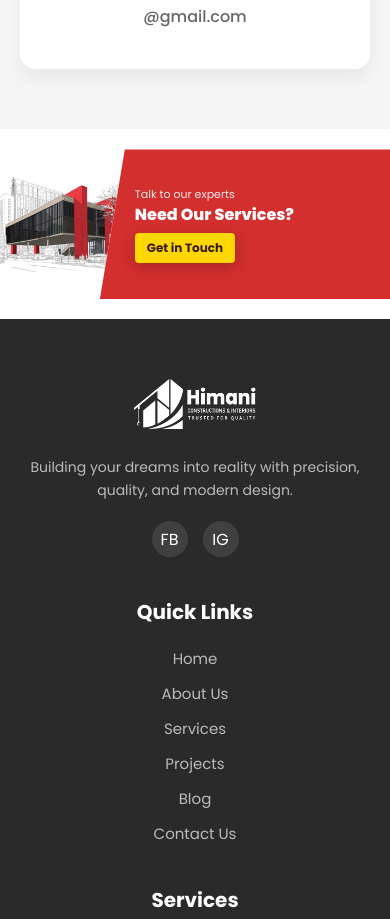
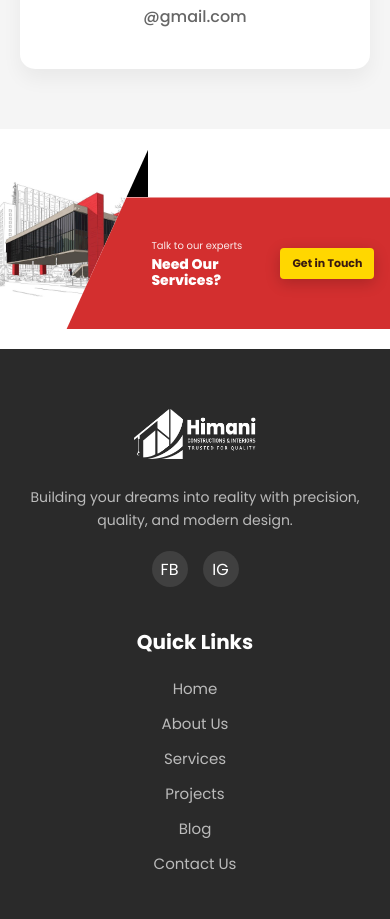
Before and after one commit to shwethainitiative-source/Himani-Construction, a React (Vite) app: page / in a window 390 px wide. Shown: the part 4980-5899 px from the top of the page. Built offline with nearby package versions, Linux system fonts and the light colour scheme; no server answers; the database is empty.

Commit message:
style: exactly scale desktop CTABanner layout onto mobile including horizontal row align and black corner

```diff
--- a/src/components/CTABanner.css
+++ b/src/components/CTABanner.css
@@ -85,36 +85,44 @@
   .cta-banner {
     display: flex;
     flex-direction: row;
+    align-items: flex-end; /* Align bottom flush like desktop */
     padding: 30px 0;
-    align-items: center;
+    position: relative;
     background-color: transparent;
   }
 
   .cta-image-wrapper {
     flex: 0 0 38%;
     height: 180px;
-    clip-path: polygon(0 0, 100% 0, calc(100% - 35px) 100%, 0 100%);
+    clip-path: polygon(0 0, 100% 0, calc(100% - 81.8px) 100%, 0 100%);
     background-size: cover;
     background-position: center;
     z-index: 1;
   }
 
   .black-corner {
-    display: none;
+    display: block; /* Force visible */
+    position: absolute;
+    top: 30px; /* Matches banner padding-top */
+    left: calc(38% - 21.8px);
+    width: 21.8px;
+    height: 48px;
+    background-color: #000;
+    clip-path: polygon(100% 0, 100% 100%, 0 100%);
+    z-index: 3;
   }
 
   .cta-content {
     flex: 1;
-    height: 180px;
+    height: 132px;
     background-color: var(--color-red);
-    clip-path: polygon(35px 0, 100% 0, 100% 100%, 0 100%);
-    margin-left: -35px;
+    clip-path: polygon(60px 0, 100% 0, 100% 100%, 0 100%);
+    margin-left: -81.8px;
     display: flex;
-    flex-direction: column;
-    align-items: flex-start;
-    justify-content: center;
-    padding: 0 20px 0 50px;
-    gap: 12px;
+    flex-direction: row; /* Side-by-side horizontal row */
+    align-items: center;
+    justify-content: space-between;
+    padding: 0 4% 0 85px; /* Clear slanted diagonal cleanly */
     z-index: 2;
   }
 
@@ -130,14 +138,14 @@
   }
 
   .cta-title {
-    font-size: 20px;
+    font-size: 18px;
     line-height: 1.2;
     color: var(--color-white);
     font-weight: 800;
   }
 
   .cta-btn {
-    padding: 8px 18px;
+    padding: 10px 20px;
     font-size: 14px;
     font-weight: 700;
     border-radius: 4px;
@@ -151,30 +159,20 @@
     padding: 20px 0;
   }
 
-  .cta-image-wrapper {
-    flex: 0 0 32%;
-    height: 150px;
-    clip-path: polygon(0 0, 100% 0, calc(100% - 25px) 100%, 0 100%);
-  }
-
-  .cta-content {
-    height: 150px;
-    clip-path: polygon(25px 0, 100% 0, 100% 100%, 0 100%);
-    margin-left: -25px;
-    padding: 0 10px 0 35px;
-    gap: 8px;
+  .black-corner {
+    top: 20px; /* Matches mobile banner padding-top */
   }
 
   .cta-subtitle {
-    font-size: 11px;
+    font-size: 10px;
   }
 
   .cta-title {
-    font-size: 16px;
+    font-size: 14px;
   }
 
   .cta-btn {
-    padding: 6px 12px;
-    font-size: 12px;
+    padding: 7px 12px;
+    font-size: 11px;
   }
 }
```
